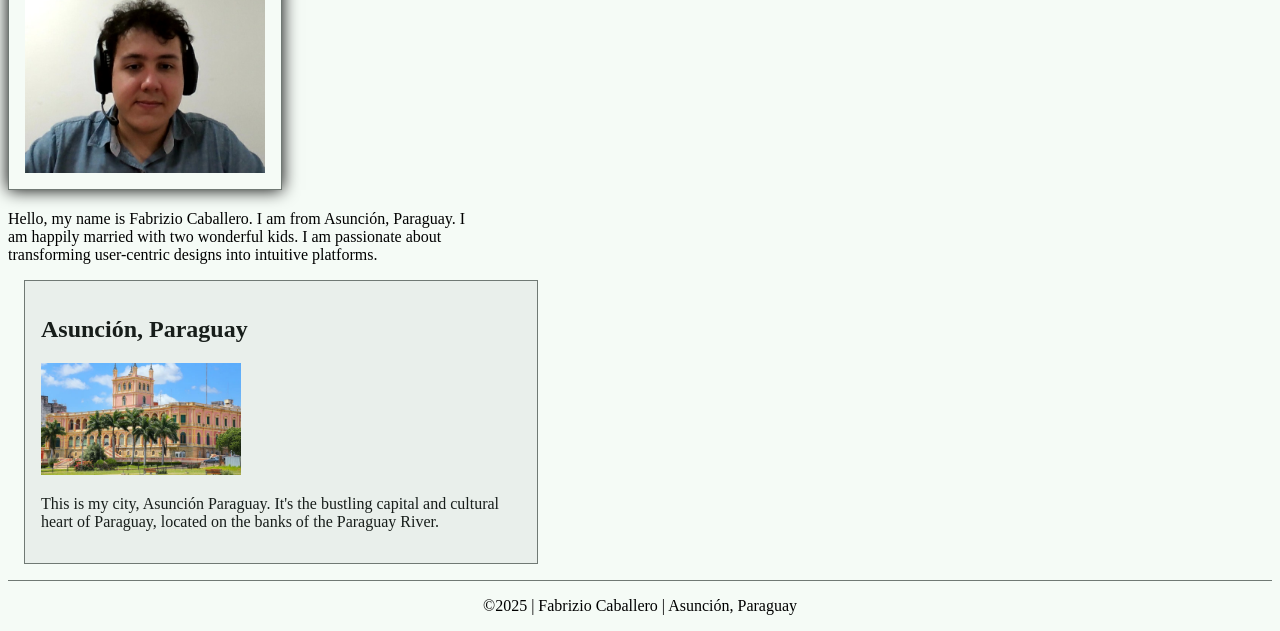
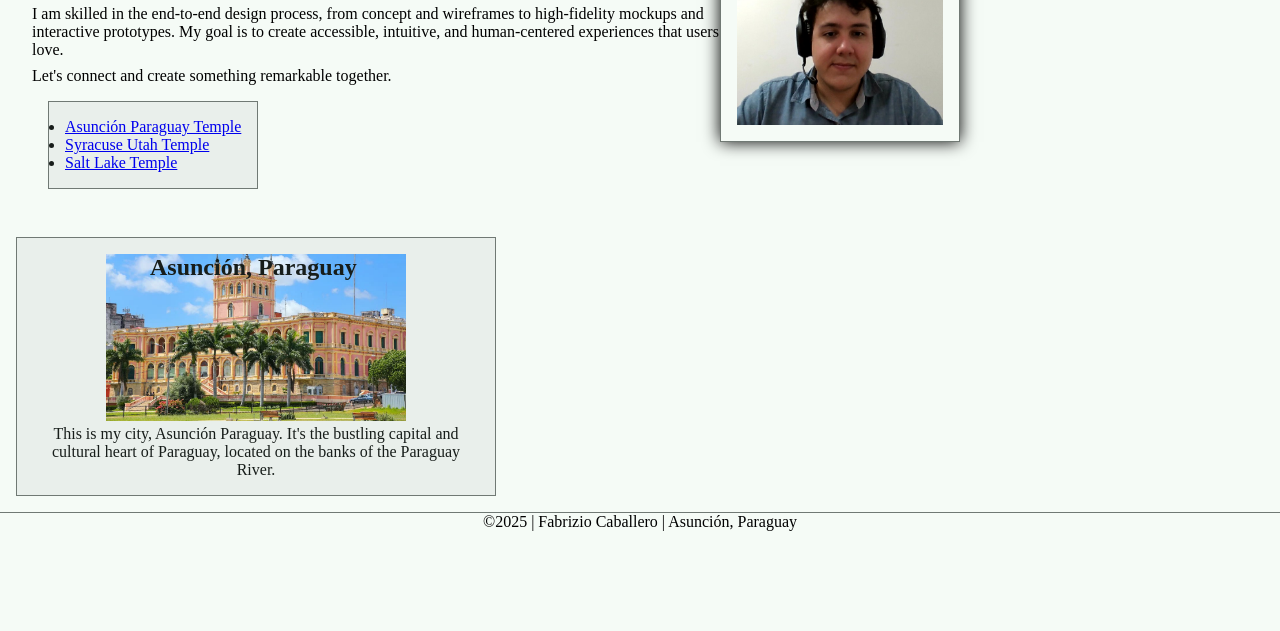
Before and after one commit to fabreze/wdd130, a plain HTML site: page index.html in a window 1280 px wide. Shown: the part 192-823 px from the top of the page. After the commit the page ends 800 px from the top, so only its background shows below. Drawn offline with Linux system fonts and the light colour scheme.

Commit message:
W03 Code-along Activity: Home Page Layout

```diff
--- a/index.html
+++ b/index.html
@@ -15,15 +15,33 @@
         <nav>
             <a href="#">Home</a>
             <a href="wwr/">Rafting Website</a>
+            <a href="https://www.linkedin.com/in/fabrizio-caballero-a077b8293/">LinkedIn</a>
+            <a href="facebook.com">Facebook</a>
         </nav>
     </header>
     <main>
         <h1>Fabrizio Caballero | WDD 130</h1>
         <img src="images/profile.jpg" alt="Picture of me smiling with headphones on." width="200">
-        <p>Hello, my name is Fabrizio Caballero. I am from Asunción, Paraguay. I am happily married with two wonderful
-            kids. I am passionate about transforming user-centric designs into intuitive platforms. </p>
+        <p>I design digital products that are both visually compelling and exceptionally easy to use. My focus is on
+            user-centered design, where empathy and research inform every pixel. I bridge the gap between user needs and
+            business
+            goals through thoughtful wireframing, prototyping, and interface design.</p>
+        <p>I am skilled in the end-to-end design process, from concept and wireframes to high-fidelity mockups and
+            interactive
+            prototypes. My goal is to create accessible, intuitive, and human-centered experiences that users love.</p>
+        <p>Let's connect and create something remarkable together. </p>
+        <ul class="box">
+            <li><a href="https://www.churchofjesuschrist.org/temples/details/asuncion-paraguay-temple?lang=eng"
+                    target="_blank">Asunción
+                    Paraguay Temple</a>
+            </li>
+            <li><a href="https://www.churchofjesuschrist.org/temples/details/syracuse-utah-temple?lang=eng"
+                    target="_blank">Syracuse Utah Temple</a></li>
+            <li><a href="https://www.churchofjesuschrist.org/temples/details/salt-lake-temple?lang=eng"
+                    target="_blank">Salt Lake Temple</a></li>
+        </ul>
     </main>
-    <aside>
+    <aside class="box">
         <h2>Asunción, Paraguay</h2>
         <img src="images/asuncion.jpg" alt="Picture of Palacio de Los Lopez">
         <p>This is my city, Asunción Paraguay. It's the bustling capital and cultural heart of Paraguay, located on the
--- a/styles/styles.css
+++ b/styles/styles.css
@@ -50,13 +50,21 @@
     --md-sys-color-surface-container-highest: rgb(222 228 223);
 }
 
+*{
+    margin: 0;
+    padding: 0;
+    box-sizing: border-box;
+}
+
 body{
     font-size: 16px;
     background-color: var(--md-sys-color-surface);
 }
 
 main{
-    max-width: 30em;
+    max-width: 60em;
+    margin: 1em;
+    padding: 1em;
 }
 
 main img {
@@ -66,20 +74,28 @@ main img {
     background-color: var(--md-sys-color-surface);
     border: 1px solid var(--md-sys-color-outline);
     padding: 1em;
+    float: right;
+}
+
+main p{
+    margin-top: .5em;
+    margin-bottom: .5em;
 }
 
 aside {
     width: 30em;
-    margin: 1em;
-    border: 1px solid var(--md-sys-color-outline);
-    padding: 1em;
-    background-color: var(--md-sys-color-surface-container);
-    color: #171d1a;
+    text-align: center;
 }
 
 aside img{
-    width: 200px;
+    width: 300px;
     height: auto;
+}
+
+aside h2{
+    position: absolute;
+    left: 150px;
+    color: var(--md-sys-color-on-surface)
 }
 
 nav {
@@ -107,3 +123,13 @@ footer {
     border-top: 1px solid var(--md-sys-color-outline);
     text-align: center;
 }
+
+/* Class Selectors */
+.box {
+    margin: 1em;
+    padding: 1em;
+    background-color: var(--md-sys-color-surface-container);
+    color: var(--md-sys-color-on-surface);
+    border: 1px solid var(--md-sys-color-outline);
+    max-width: max-content;
+}
```
